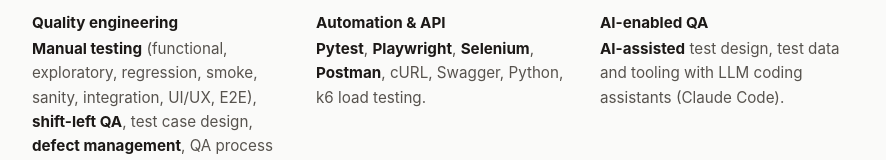
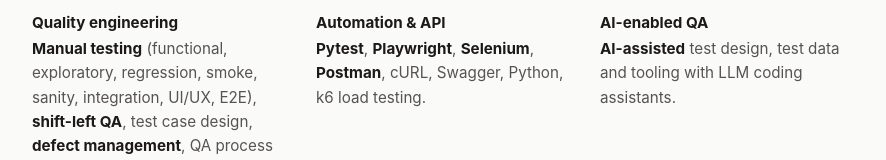
Before and after one commit to mdortaj/mdortaj.github.io, a plain HTML site: page index.html in a window 1280 px wide. Shown: the part 3459-3619 px from the top of the page, without its empty margins (194-1080 px from the left). Drawn offline with Linux system fonts and the light colour scheme.

Commit message:
Generalize AI line to LLM assistants

```diff
--- a/index.html
+++ b/index.html
@@ -310,7 +310,7 @@ footer { margin-top: 56px; color: var(--muted); font-size: 0.9rem; }
     <div class="skills">
       <div><h3>Quality engineering</h3><p><strong>Manual testing</strong> (functional, exploratory, regression, smoke, sanity, integration, UI/UX, E2E), <strong>shift-left QA</strong>, test case design, <strong>defect management</strong>, QA process design.</p></div>
       <div><h3>Automation &amp; API</h3><p><strong>Pytest</strong>, <strong>Playwright</strong>, <strong>Selenium</strong>, <strong>Postman</strong>, cURL, Swagger, Python, k6 load testing.</p></div>
-      <div><h3>AI-enabled QA</h3><p><strong>AI-assisted</strong> test design, test data and tooling with LLM coding assistants (Claude Code).</p></div>
+      <div><h3>AI-enabled QA</h3><p><strong>AI-assisted</strong> test design, test data and tooling with LLM coding assistants.</p></div>
       <div><h3>Cloud &amp; TechOps</h3><p><strong>Linux/Windows servers</strong>, VPS, <strong>Kubernetes</strong>, CI/CD (GitLab), Grafana monitoring.</p></div>
       <div><h3>Data</h3><p><strong>SQL</strong>, <strong>Metabase</strong>, data validation and reporting for decision-making.</p></div>
       <div><h3>Product &amp; teams</h3><p><strong>Agile/Scrum</strong>, PRDs, user stories, <strong>QA leadership and mentoring</strong>, Jira, Confluence.</p></div>
```
